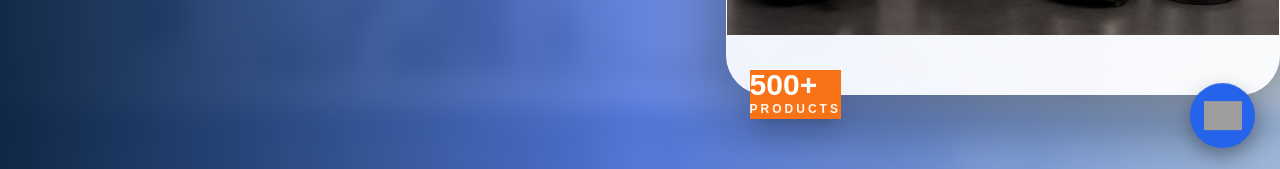
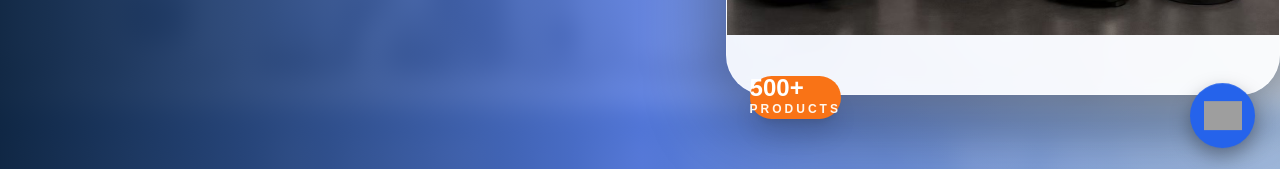
Before and after one commit to zgsgf54w5p-gif/HENGYANG-STAN-TRADE, a Next.js app: page / in a window 1280 px wide. Shown: the part 619-788 px from the top of the page. Built offline with nearby package versions, Linux system fonts and the light colour scheme; grey boxes are pictures that could not be loaded.

Commit message:
Update Hero.tsx

```diff
--- a/components/Hero.tsx
+++ b/components/Hero.tsx
@@ -280,10 +280,10 @@ export default function Hero() {
 
 
 
-            <div className="absolute -bottom-6 left-6 rounded-6x3 bg-[#F97316] px-7 py-5 shadow-xl">
+            <div className="absolute -bottom-6 left-6 rounded-3xl bg-[#F97316] px-7 py-5 shadow-xl">
 
 
-              <p className="text-3xl font-black leading-none text-white">
+              <p className="text-2xl font-black leading-none text-white">
 
                 500+
 
```
